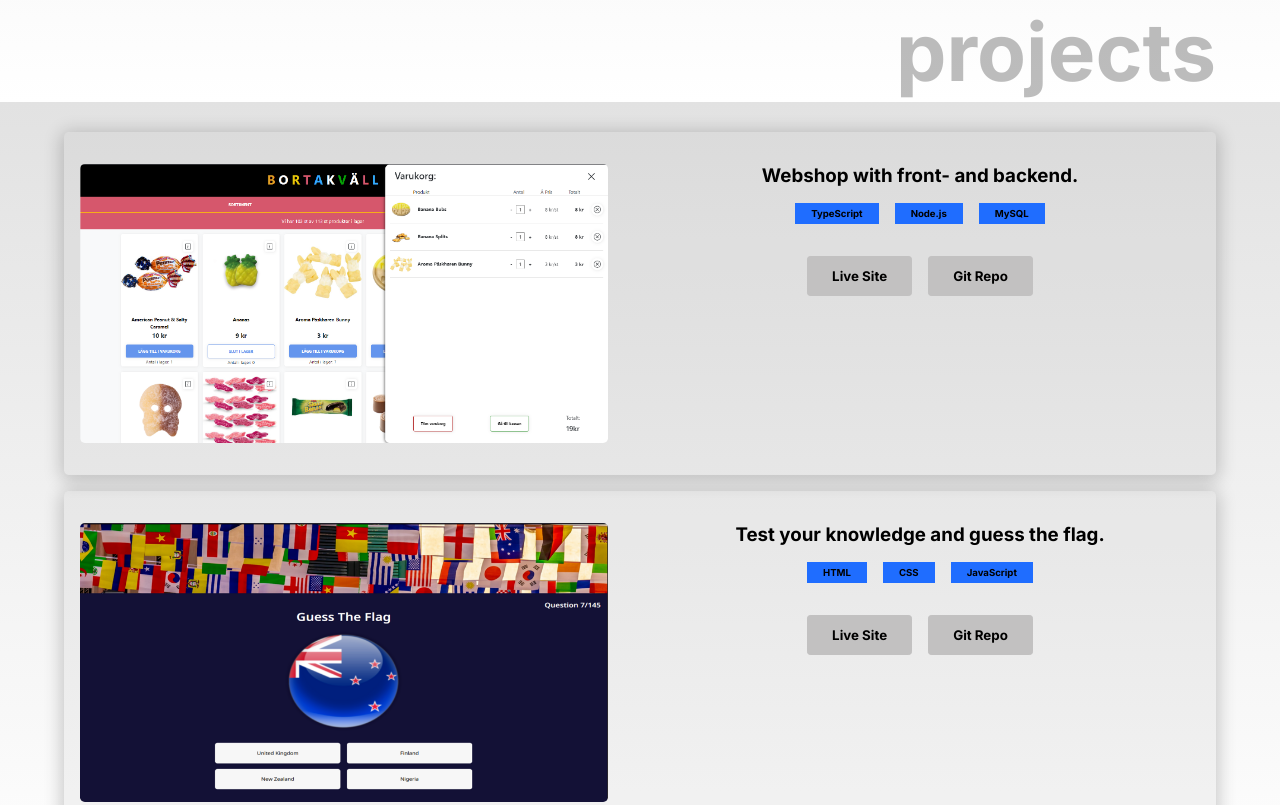
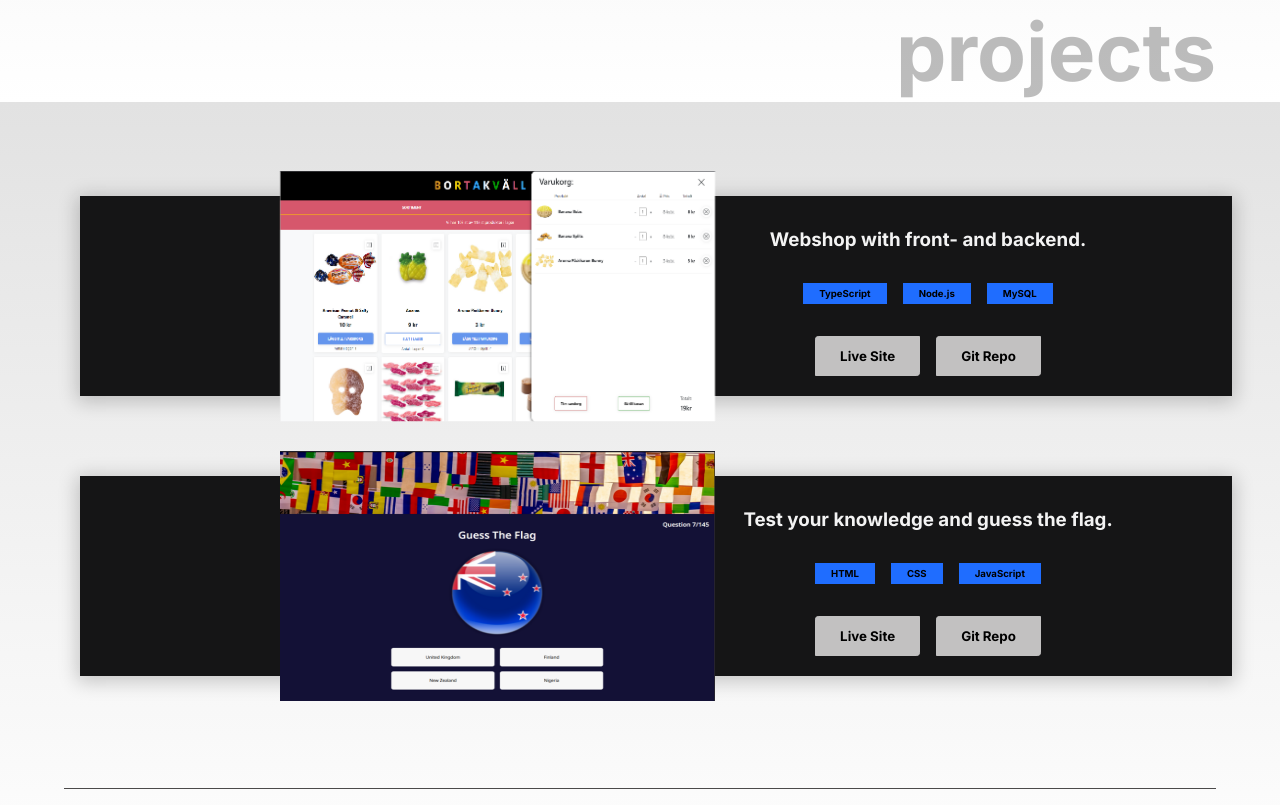
Before and after one commit to s1monbengtsson/portfolio, a website built with Vite: page index.html in a window 1280 px wide. Shown: the part 1498-2303 px from the top of the page. Built offline with nearby package versions, Linux system fonts and the light colour scheme.

Commit message:
started restyle project cards

```diff
--- a/src/styles/projects.css
+++ b/src/styles/projects.css
@@ -162,30 +162,35 @@
 }
 
 .work {
+
     width: 100%;
+    height: 200px;
     display: flex;
-    background-color: var(--card-color);
-    margin: 1rem auto;
+    background-color: rgb(21, 21, 22);
+    margin: 5rem 1rem;
     border: 1rem;
     box-shadow: 0px 3px 18px 3px rgba(0, 0, 0, 0.2);
-    border-radius: .3rem;
 }
 
 .work-image-wrapper {
+    position: relative;
+    height: 100%;
     width: 50%;
-    margin: 2rem 1rem;
 }
 
 .projects-img {
-    width: 100%;
-    height: 100%;
+    position: absolute;
+    width: 80%;
+    height: 250px;
+    top: -25px;
+    left: 200px;
     display: flex;
     justify-content: center;
-    border-radius: .3rem;
 
 }
 
-.work-heading {
+.project-heading {
+    color: var(--bg-color);
     margin-bottom: 1rem;
 }
 
@@ -220,7 +225,7 @@
     background-color: var(--secondary-color);
     color: var(--bg-color);
     border: none;
-    border-radius: .2rem;
+    border-radius: .2rem 0 .2rem 0;
     padding: .7rem 1.5rem;
     font-weight: bold;
     background-color: var(--button-color);
```
